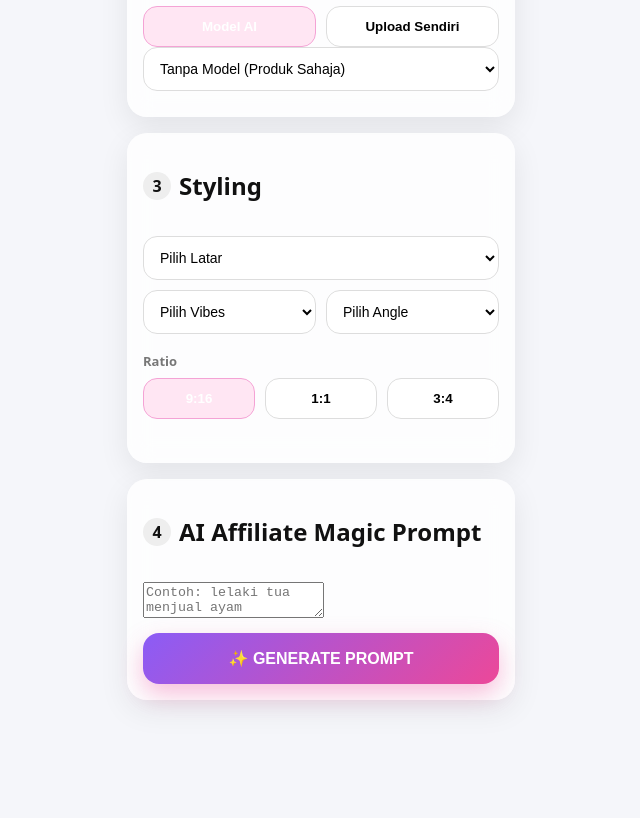
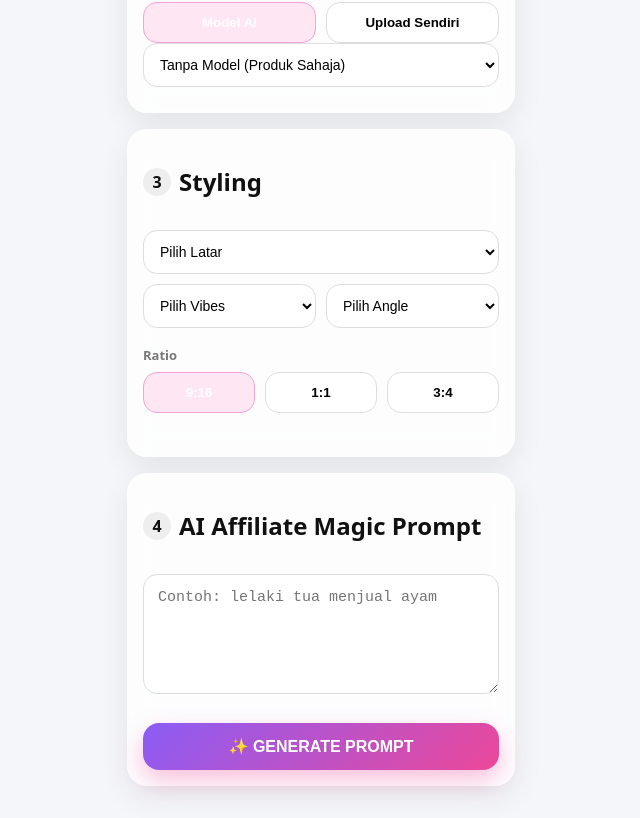
Before and after one commit to mohdshmrinmin-beep/ai-magic-affiliate-v2, a Next.js app: page / in a window 1280 px wide. Shown: the part 396-1214 px from the top of the page, without its empty margins (319-959 px from the left). Before the commit the page ends 1128 px from the top, so only its background shows below. Built offline with nearby package versions, Linux system fonts and the light colour scheme.

Commit message:
Update globals.css

```diff
--- a/styles/globals.css
+++ b/styles/globals.css
@@ -216,3 +216,100 @@ body {
     transform: rotate(360deg);
   }
 }
+
+* {
+  box-sizing: border-box;
+}
+
+body {
+  margin: 0;
+  background: #f5f6fa;
+  font-family: system-ui, -apple-system, BlinkMacSystemFont, sans-serif;
+  color: #111;
+}
+
+/* ===== APP ===== */
+.app {
+  max-width: 420px;
+  margin: 0 auto;
+  padding: 16px;
+}
+
+.title {
+  text-align: center;
+  margin-bottom: 16px;
+}
+
+/* ===== CARD ===== */
+.card {
+  background: #fff;
+  border-radius: 20px;
+  padding: 16px;
+  margin-bottom: 20px;
+  box-shadow: 0 10px 25px rgba(0, 0, 0, 0.05);
+}
+
+.card-header {
+  display: flex;
+  align-items: center;
+  gap: 10px;
+  margin-bottom: 12px;
+}
+
+.step {
+  background: #eee;
+  border-radius: 50%;
+  width: 28px;
+  height: 28px;
+  display: flex;
+  align-items: center;
+  justify-content: center;
+  font-weight: 700;
+}
+
+/* ===== TEXTAREA ===== */
+.textarea {
+  width: 100%;
+  min-height: 120px;
+  padding: 14px;
+  border-radius: 14px;
+  border: 1.5px solid #ddd;
+  font-size: 15px;
+  resize: vertical;
+  margin-bottom: 14px;
+}
+
+/* ===== BUTTON ===== */
+.magic-btn {
+  width: 100%;
+  padding: 14px;
+  border-radius: 16px;
+  border: none;
+  font-size: 16px;
+  font-weight: 700;
+  color: #fff;
+  cursor: pointer;
+  background: linear-gradient(135deg, #8b5cf6, #ec4899);
+  box-shadow: 0 10px 25px rgba(236, 72, 153, 0.35);
+  transition: transform 0.15s ease;
+}
+
+.magic-btn:active {
+  transform: scale(0.97);
+}
+
+.magic-btn:disabled {
+  opacity: 0.6;
+}
+
+/* ===== RESULT ===== */
+.prompt-result {
+  white-space: pre-wrap;
+  background: #0f172a;
+  color: #e5e7eb;
+  padding: 16px;
+  border-radius: 14px;
+  margin-top: 16px;
+  font-size: 14px;
+  line-height: 1.6;
+}
```
